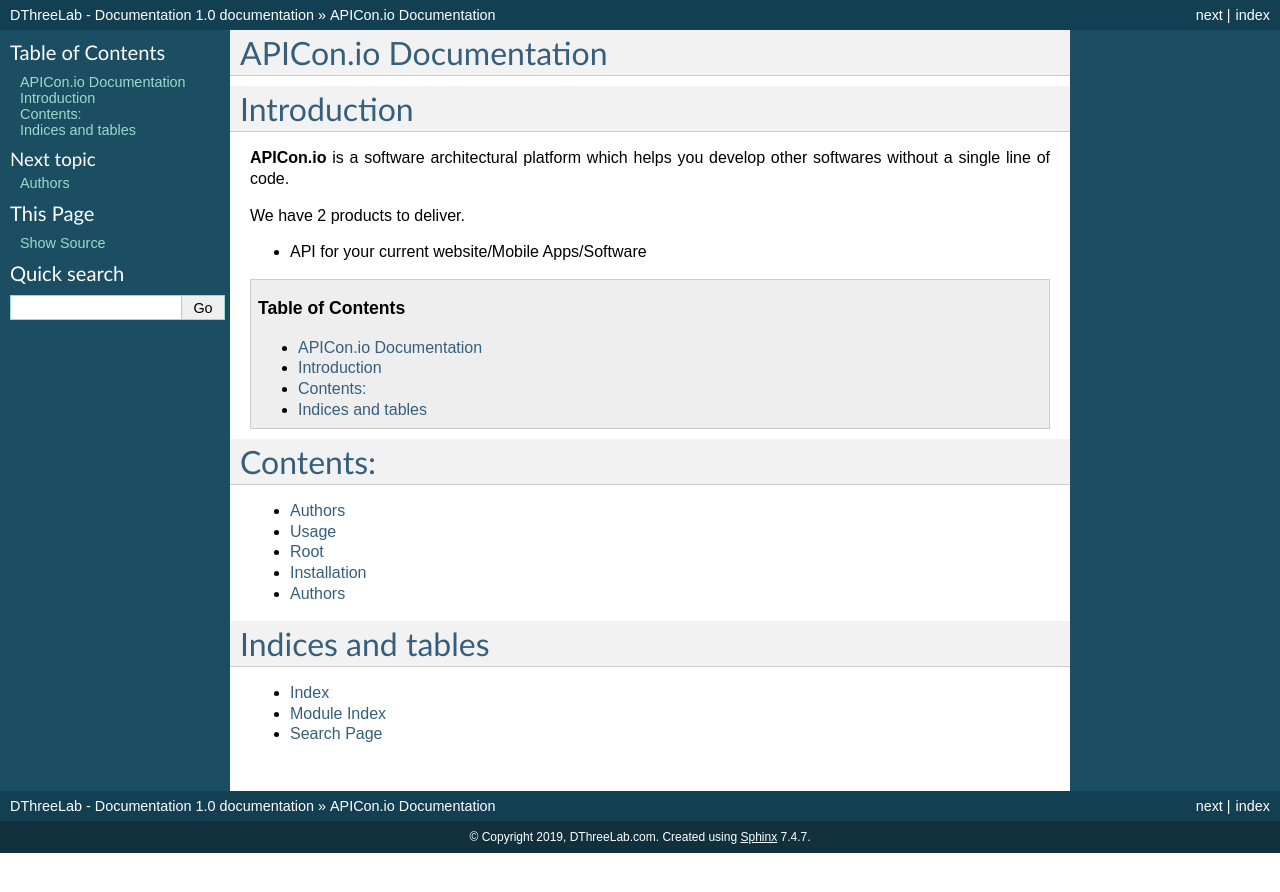
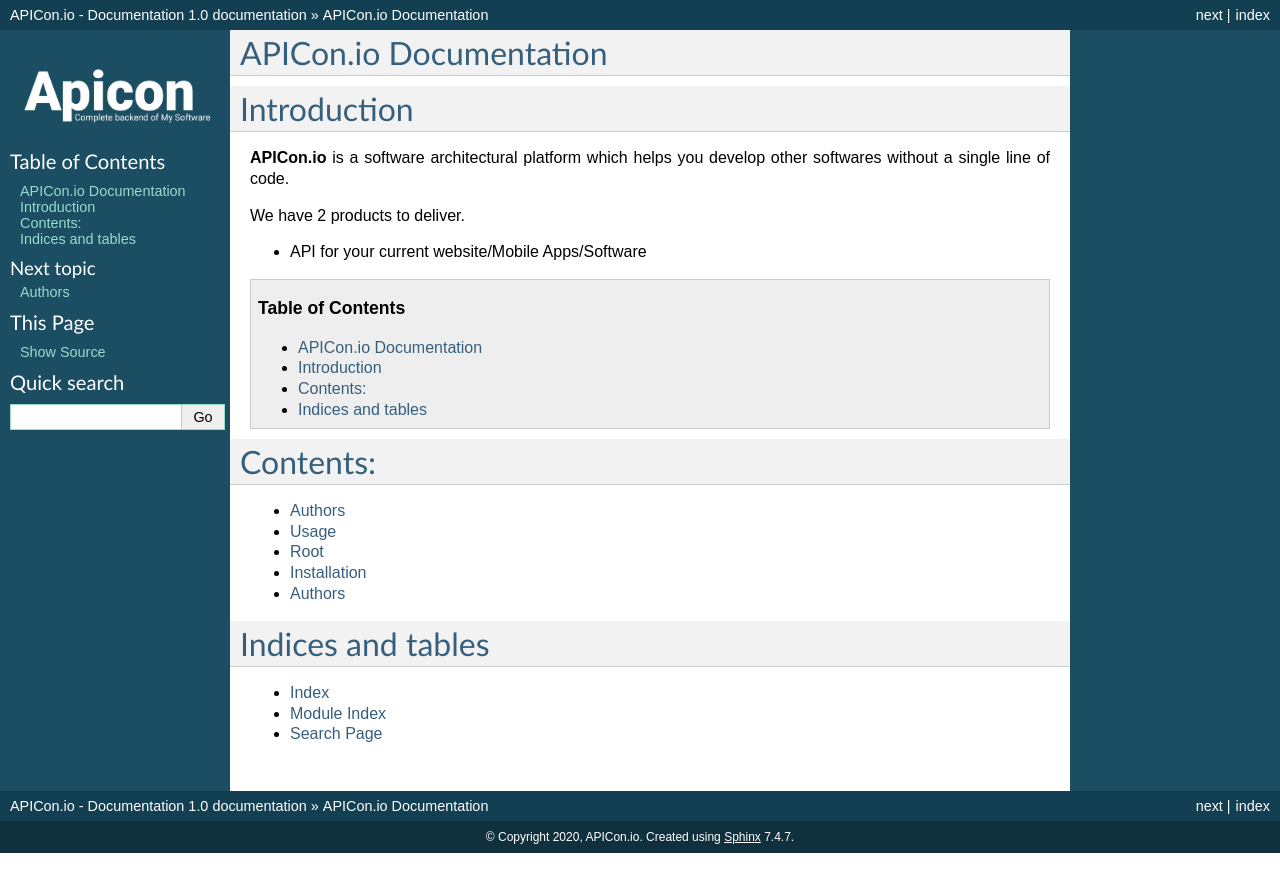
Before and after one commit to APICon-io/docs, a Sphinx documentation site: the page built from docs/index.rst, in a window 1280 px wide. Shown: the top 892 px of the page. Built offline with Sphinx 7.4.7, drawn with Linux system fonts in a browser that asks for light colours.

Commit message:
changed name of the docs

```diff
--- a/docs/conf.py
+++ b/docs/conf.py
@@ -43,8 +43,8 @@ source_suffix = '.rst'
 master_doc = 'index'
 
 # General information about the project.
-project = u'DThreeLab - Documentation'
-copyright = u'2019, DThreeLab.com'
+project = u'APICon.io - Documentation'
+copyright = u'2020, APICon.io'
 
 # The version info for the project you're documenting, acts as replacement for
 # |version| and |release|, also used in various other places throughout the
@@ -117,7 +117,7 @@ html_theme = 'default'
 
 # The name of an image file (relative to this directory) to place at the top
 # of the sidebar.
-html_logo = '../images/d3logo.png'
+html_logo = '../images/logo.png'
 
 # The name of an image file (within the static path) to use as favicon of the
 # docs.  This file should be a Windows icon file (.ico) being 16x16 or 32x32
```
